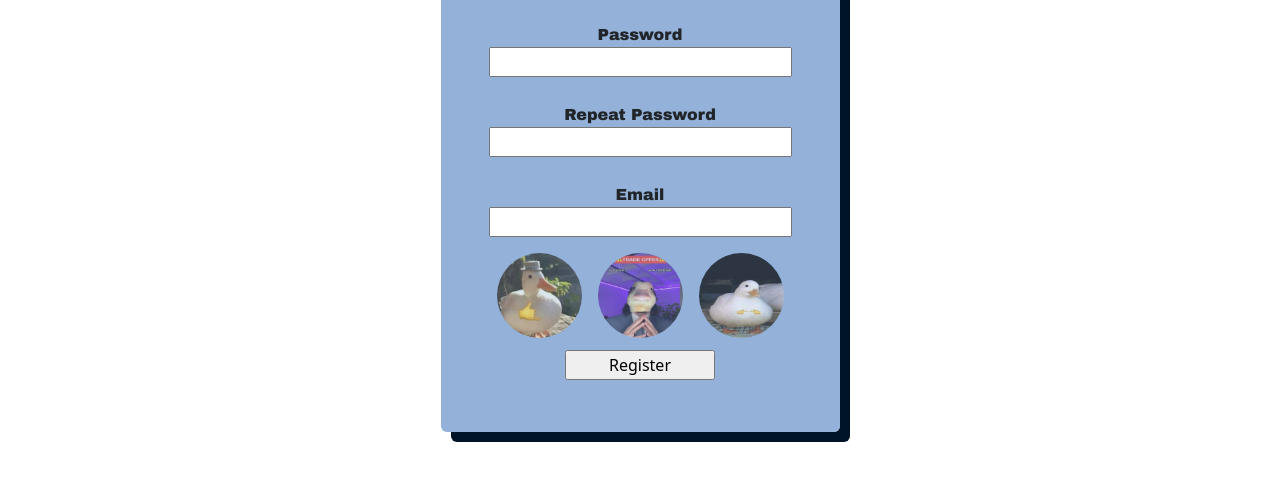
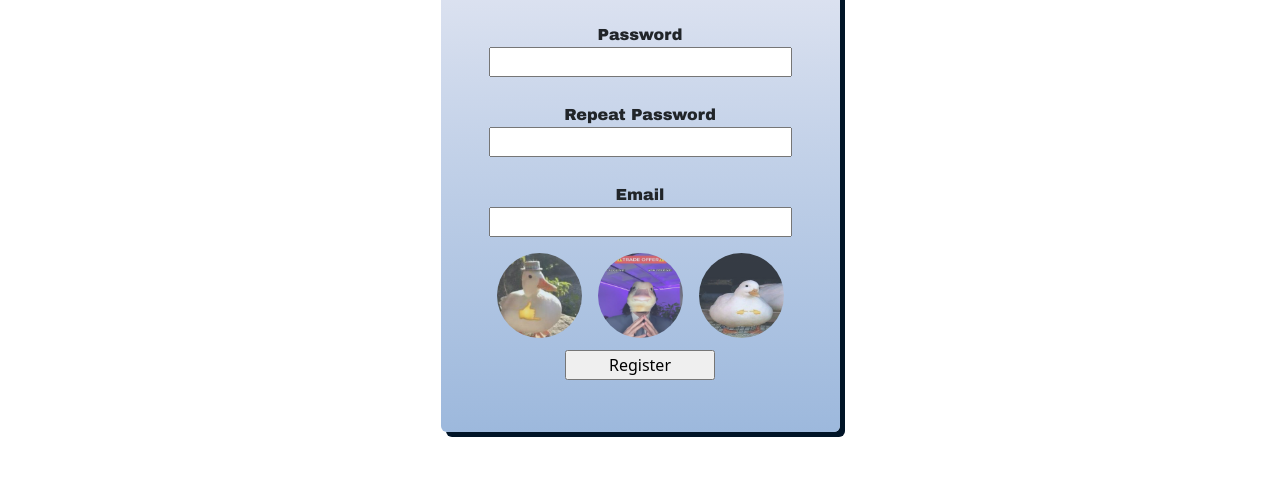
Before and after one commit to AlvaroQuispePalacios/diw, a plain HTML site: page DuckType-Sign Up/pages/SignUp.html in a window 1280 px wide. Shown: the part 257-738 px from the top of the page. Drawn offline with nearby package versions, Linux system fonts and the light colour scheme.

Commit message:
01-11-2023

```diff
--- a/DuckType-Sign Up/pages/SignUp.html
+++ b/DuckType-Sign Up/pages/SignUp.html
@@ -15,7 +15,7 @@
     <link rel="stylesheet" href="../styles.css">
     <title>Sign Up</title>
 </head>
-<body class="background-image-sign-up">
+<body>
     <header>
         <nav class="navbar sticky-top navbar-expand-lg bg-body-tertiary navbar-dark">
             <div class="container">
@@ -55,7 +55,7 @@
               <label for="email">Email</label>
               <input class="mb-2" type="email">
 
-              <div class="mt-2 d-flex flex-row justify-content-center ">
+              <div class=" mt-2 d-flex flex-row justify-content-center ">
                 <input class="position-absolute" type="radio" name="image" id="image1">
                 <label class="p-2" for="image1">
                   <img class="avatar img-fluid rounded-circle" src="../img/pato1.jpg " alt="">
--- a/DuckType-Sign Up/styles.css
+++ b/DuckType-Sign Up/styles.css
@@ -3,7 +3,7 @@
     --body-color: #fff9fb;
     --content-color: #ede7e3;
     --navbar-color: #001427;
-    --card-color :hsla(214, 48%, 64%, 0.786);
+    --card-color :hsla(214, 48%, 64%, 0.723);
     --other: #f46036;
 }
 
@@ -90,6 +90,7 @@ h1{
     display: flex;
     justify-content: end;
 }
+
 @media (min-width: 576px) {
 
     .card-img{
@@ -131,17 +132,12 @@ h1{
 }
 
 
-/*Modificaciones en la pagina Sign Up*/
-
+/*//////////////////Modificaciones en la pagina Sign Up//////////////////*/
+/* Custom Font */
 @font-face {
     font-family: "Archivo black";
     src: url(./fuentes/ArchivoBlack-Regular.ttf);
 }
-
-/* .background-image-sign-up{
-    background-image: url(./img/pato2.png);
-    background-repeat: no-repeat;
-} */
 
 .title-sign-up{
     font-family: "Archivo black";
@@ -149,22 +145,29 @@ h1{
 }
 
 .sign-up{
-    background-color: var(--card-color);
-    box-shadow: 10px 10px #001427;
+    /* Gradiente */
+    background: linear-gradient(var(--body-color), 40%,var(--card-color)) ;
+    /* Box-shadow */
+    box-shadow: 5px 5px #001427;
 
 }
 
 .avatar{
+    /* Transparencia */
     opacity: .7;
     width: 100%;
     max-width: 85px;
-    min-width: 50px;
-    transition: .5s;
+    min-width: 65px;
+    /* Transition */
+    transition: .2s;
 }
 
 .avatar:hover{
     opacity: 1;
+    width: 150px;
     outline: 2px dashed black;
+    /* Transform */
+    transform: translate(5px, 5px) scale(1.1);
 }
 
 input[type="radio"]{
@@ -185,6 +188,7 @@ input[type="text"], input[type="password"], input[type="email"]{
 label{
     font-family: "Archivo black";
 }
+
 .registration{
     width: 100%;
     min-width: 100px;
```
